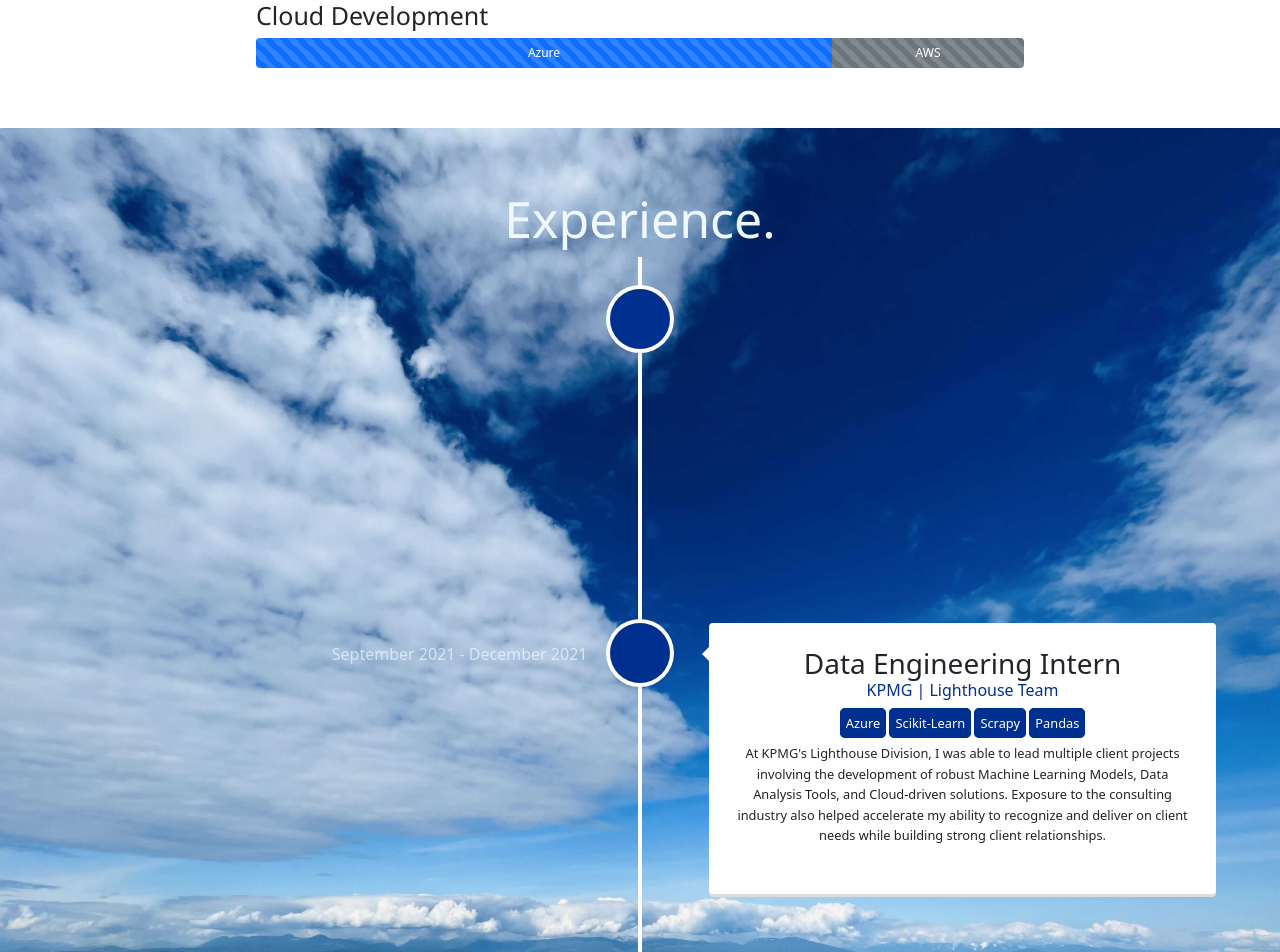
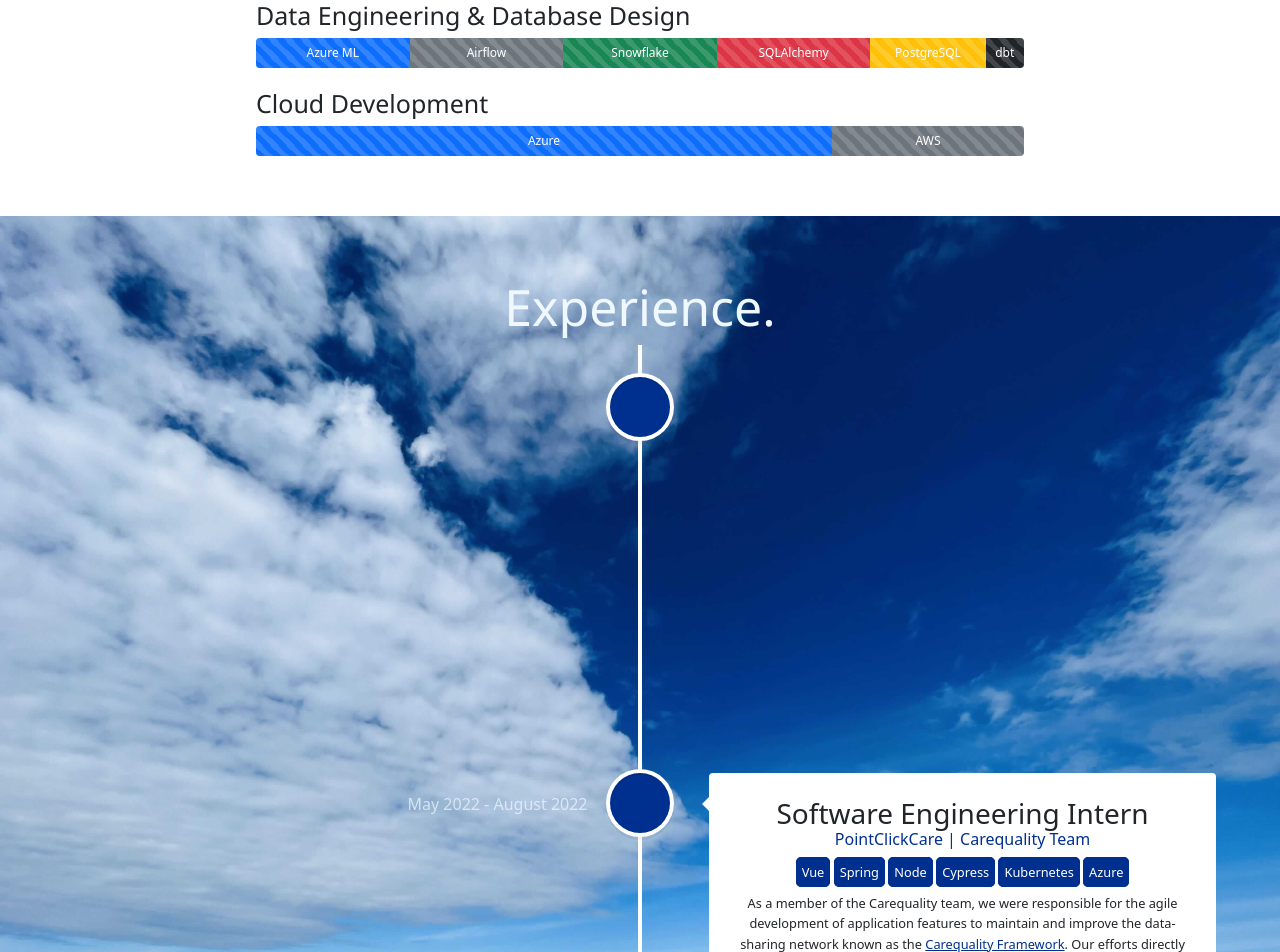
Before and after one commit to Erick-Yan/Personal-Website-v2, a React (Create React App) app: page / in a window 1280 px wide. Shown: the part 1100-2052 px from the top of the page. Built offline with nearby package versions, Linux system fonts and the light colour scheme.

Commit message:
Updated experience, skills, and intro

```diff
--- a/src/components/Experiences/Experiences.js
+++ b/src/components/Experiences/Experiences.js
@@ -12,9 +12,45 @@ const Experiences = props => {
             <section id="Experiences" className="ExperiencesSection section">
                 <h1 className="title">Experience.</h1>
                 <VerticalTimeline>
+                <VerticalTimelineElement
+                        className="vertical-timeline-element--work"
+                        date="January 2023 - April 2023"
+                        dateClassName='experienceDate'
+                        iconStyle={{ background: "#00308F", color: "aliceblue"}}
+                    >
+                        <h3 className="vertical-timeline-element-title">
+                            Software Engineering Intern
+                        </h3>
+                        <h6 className="vertical-timeline-element-subtitle">Super | Monetization Team</h6>
+                        <p>
+                            <span className="button is-rounded is-small is-static">Flask</span>{" "}
+                            <span className="button is-rounded is-small is-static">React</span>{" "}
+                            <span className="button is-rounded is-small is-static">Airflow</span>{" "}
+                            <span className="button is-rounded is-small is-static">dbt</span>{" "}
+                            <span className="button is-rounded is-small is-static">Snowflake</span>{" "}
+                            <span className="button is-rounded is-small is-static">SQLAlchemy</span>{" "}
+                            <span className="button is-rounded is-small is-static">Amplitude</span>{" "}
+                            <span className="button is-rounded is-small is-static">Datadog</span>{" "}
+                        </p>
+                        <p style={{marginTop: 10}}>
+                            Joining the Monetization team, I worked in a small team of 5 engineers focused on
+                            building money transfer, repayment, and wallet funding features for the{" "}
+                            <a target="_blank"
+                               href="https://www.super.com/cash"
+                               style={{
+                                   color: '#00308F'}}>
+                                       SuperCash App
+                            </a>.
+                            I was able to lead several initiatives that supported our team in pushing out new
+                            features and improving the overall user experience. This included expediting
+                            the cash advance decision process, improving the e-transfer and loan repayment flow,
+                            as well as expanding our services' monitoring/tracking capabilities.
+                        </p>
+                        <br />
+                    </VerticalTimelineElement>
                     <VerticalTimelineElement
                         className="vertical-timeline-element--work"
-                        date="May 2022 - PRESENT"
+                        date="May 2022 - August 2022"
                         dateClassName='experienceDate'
                         iconStyle={{ background: "#00308F", color: "aliceblue"}}
                     >
@@ -25,12 +61,13 @@ const Experiences = props => {
                         <p>
                             <span className="button is-rounded is-small is-static">Vue</span>{" "}
                             <span className="button is-rounded is-small is-static">Spring</span>{" "}
+                            <span className="button is-rounded is-small is-static">Node</span>{" "}
                             <span className="button is-rounded is-small is-static">Cypress</span>{" "}
                             <span className="button is-rounded is-small is-static">Kubernetes</span>{" "}
                             <span className="button is-rounded is-small is-static">Azure</span>{" "}
                         </p>
                         <p style={{marginTop: 10}}>
-                            As a member of the Carequality team, we are responsible for the agile development of
+                            As a member of the Carequality team, we were responsible for the agile development of
                             application features to maintain and improve the data-sharing network known as the{" "}
                             <a target="_blank"
                                href="https://pointclickcare.com/products/connect/"
@@ -39,7 +76,10 @@ const Experiences = props => {
                                        Carequality Framework
                             </a>.
                             Our efforts directly support healthcare centres in managing the flow of patient
-                            data between acute and post-acute organizations across Canada and the US.
+                            data between acute and post-acute organizations across Canada and the US. I was
+                            largely involved in improving the resiliency of existing microservice infrastructure,
+                            optimizing the efficiency of our application start-up times, and increasing our unit and
+                            integration test coverage.
                         </p>
                         <br />
                     </VerticalTimelineElement>
@@ -58,12 +98,17 @@ const Experiences = props => {
                             <span className="button is-rounded is-small is-static">Scikit-Learn</span>{" "}
                             <span className="button is-rounded is-small is-static">Scrapy</span>{" "}
                             <span className="button is-rounded is-small is-static">Pandas</span>{" "}
+                            <span className="button is-rounded is-small is-static">WebSockets</span>{" "}
                         </p>
                         <p style={{marginTop: 10}}>
-                            At KPMG's Lighthouse Division, I was able to lead multiple
-                            client projects involving the development of robust Machine Learning Models, Data Analysis Tools,
-                            and Cloud-driven solutions. Exposure to the consulting industry also helped accelerate my
+                            At KPMG's Lighthouse Division, I led multiple
+                            client projects involving Big Data and Cloud Development.
+                            Exposure to the consulting industry helped accelerate my
                             ability to recognize and deliver on client needs while building strong client relationships.
+                            On the tech side, I was able to touch multiple software engineering facets by building
+                            machine learning solutions, leveraging automation to accelerate existing consultancy
+                            workflows, creating scripts to support financial statement analysis, and more!
+
                         </p>
                         <br />
                     </VerticalTimelineElement>
--- a/src/components/Skills/Skills.js
+++ b/src/components/Skills/Skills.js
@@ -9,12 +9,11 @@ const Skills = () => {
         {
             title: "Application Development",
             stacks: [
-                {framework: "React", value: 20, color: "primary"},
-                {framework:"Vue", value: 20, color: "secondary"},
-                {framework:"Flask", value: 25, color: "success"},
-                {framework:"MongoDB", value: 10, color: "danger"},
+                {framework: "Flask", value: 30, color: "primary"},
+                {framework:"React", value: 20, color: "secondary"},
+                {framework:"Vue", value: 15, color: "success"},
+                {framework:"Node", value: 15, color: "info"},
                 {framework:"Spring", value: 10, color: "warning"},
-                {framework:"Node", value: 5, color: "info"},
                 {framework:"Express", value: 10, color: "dark"}
             ]
         },
@@ -26,6 +25,17 @@ const Skills = () => {
                 {framework:"Scikit-Learn", value: 20, color: "success"},
                 {framework:"Spacy", value: 20, color: "danger"},
                 {framework:"Matplotlib", value: 10, color: "warning"}
+            ]
+        },
+        {
+            title: "Data Engineering & Database Design",
+            stacks: [
+                {framework:"Azure ML", value: 20, color: "primary"},
+                {framework:"Airflow", value: 20, color: "secondary"},
+                {framework:"Snowflake", value: 20, color: "success"},
+                {framework:"SQLAlchemy", value: 20, color: "danger"},
+                {framework:"PostgreSQL", value: 15, color: "warning"},
+                {framework:"dbt", value: 5, color: "dark"}
             ]
         },
         {
--- a/src/components/Slideshow/Header.js
+++ b/src/components/Slideshow/Header.js
@@ -28,10 +28,13 @@ const Header = props => {
                 <div>
                     <h2>Introduction</h2>
                     <p>
-                        Welcome to My Portfolio! I'm a 2nd year Systems Design Engineering Student at the University
-                        of Waterloo with a passion for all things technology and tackling new challenges.
-                        Want to learn more about me? Feel free to reach out
-                        and connect, and maybe we can share some of our experiences with each another!
+                        Welcome to My Portfolio! I'm a 3rd year Systems Design Engineering Student at the University
+                        of Waterloo with a passion for using technology to solve the most pressing issues facing our world.
+                        My experiences have spanned across multiple sectors while taking on the role of a
+                        full-stack engineer, data engineer, and data scientist just to name a few!
+                        From improving the livelihood of COPD patients to enabling access to credit and lending benefits for
+                        everyone, I've been fortunate enough to have seen the impact my work has had on all scales!
+                        Want to learn more about me? Feel free to reach out and connect!
                     </p>
                 </div>
             )}
```
